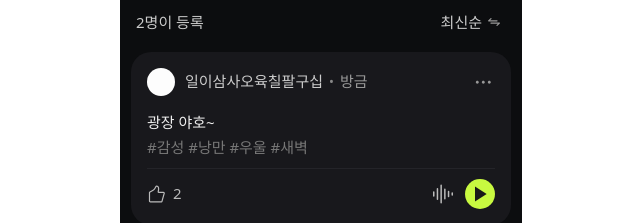
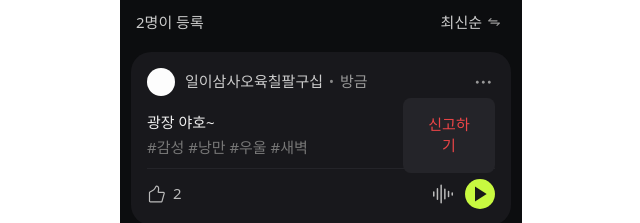
Before and after one commit to UMC10th-PLIMAP/plimap-web, a React (Vite) app: page /app/pins/1 in a window 1280 px wide. Both pictures are taken after a click on the button 802 px from the left and 391 px from the top of the page. Shown: the part 310-533 px from the top of the page, without its empty margins (319-959 px from the left). Built offline with nearby package versions, Linux system fonts and the light colour scheme; no server answers; a web font is replaced by a local one.

Commit message:
feat : 신고하기 컴포넌트 팝업 추가

```diff
--- a/src/features/pin/components/SongFeedCard.tsx
+++ b/src/features/pin/components/SongFeedCard.tsx
@@ -1,3 +1,5 @@
+import { useEffect, useRef, useState } from 'react';
+
 import type { PinFeedEntry } from '@/features/pin/types';
 import MoreIcon from '@/assets/icons/more.svg?react';
 import LikeIcon from '@/assets/icons/like.svg?react';
@@ -7,10 +9,26 @@ type SongFeedCardProps = {
   entry: PinFeedEntry;
   onToggleLike?: (entryId: string) => void;
   onPlay?: (entryId: string) => void;
-  onMore?: (entryId: string) => void;
+  onReport?: (entryId: string) => void;
 };
 
-export function SongFeedCard({ entry, onToggleLike, onPlay, onMore }: SongFeedCardProps) {
+export function SongFeedCard({ entry, onToggleLike, onPlay, onReport }: SongFeedCardProps) {
+  const [isMoreOpen, setIsMoreOpen] = useState(false);
+  const moreRef = useRef<HTMLDivElement>(null);
+
+  useEffect(() => {
+    if (!isMoreOpen) return;
+
+    const handleClickOutside = (event: MouseEvent) => {
+      if (!moreRef.current?.contains(event.target as Node)) {
+        setIsMoreOpen(false);
+      }
+    };
+
+    document.addEventListener('mousedown', handleClickOutside);
+    return () => document.removeEventListener('mousedown', handleClickOutside);
+  }, [isMoreOpen]);
+
   return (
     <article className="rounded-[20px] bg-pli-black-85 p-4">
       <header className="flex items-center gap-2.5">
@@ -26,17 +44,28 @@ export function SongFeedCard({ entry, onToggleLike, onPlay, onMore }: SongFeedCa
           <span className="body-15-m text-grayscale-500"> {entry.createdAtLabel} </span>
         </div>
 
+        <div ref={moreRef} className="relative">
           <button
             type="button"
             aria-label="더보기"
-          onClick={(event) => {
-            event.stopPropagation();
-            onMore?.(entry.id);
-          }}
-          className="flex size-6 shrink-0 items-center justify-center text-grayscale-500 cursor-pointer"
+            aria-expanded={isMoreOpen}
+            onClick={() => setIsMoreOpen((prev) => !prev)}
+            className="flex size-6  items-center justify-center text-grayscale-500 cursor-pointer"
           >
             <MoreIcon className="size-6" aria-hidden />
           </button>
+
+          {isMoreOpen && (
+            <div className="w-[92px] h-[53px] absolute right-0 top-full z-10 mt-1">
+              <SongFeedCardMore
+                onReport={() => {
+                  setIsMoreOpen(false);
+                  onReport?.(entry.id);
+                }}
+              />
+            </div>
+          )}
+        </div>
       </header>
 
       <div className="pt-4 pb-2.5">
--- a/src/pages/PinDetailPage.tsx
+++ b/src/pages/PinDetailPage.tsx
@@ -4,6 +4,7 @@ import { useNavigate, useParams } from 'react-router-dom';
 import { TopBar } from '@/components/ui/TopBar';
 
 import { SongFeedCard } from '@/features/pin/components/SongFeedCard';
+import { ReportModal } from '@/features/pin/components/ReportModal';
 
 import {
   MOCK_SONG_DETAIL_LOVE_ATTACK,
@@ -28,6 +29,7 @@ export default function PinDetailPage() {
   const [sort, setSort] = useState<PinSort>('latest');
   const [liked, setLiked] = useState(Boolean(pinDetail.liked));
   const [likeCount, setLikeCount] = useState(pinDetail.likeCount);
+  const [reportFeedId, setReportFeedId] = useState<string | null>(null);
 
   const sortedFeeds = useMemo(
     () =>
@@ -96,9 +98,16 @@ export default function PinDetailPage() {
 
       <div className="flex flex-col gap-4 px-[11px] pt-[17.5px] pb-[env(safe-area-inset-bottom)]">
         {sortedFeeds.map((feed) => (
-          <SongFeedCard key={feed.id} entry={feed} onToggleLike={() => {}} />
+          <SongFeedCard
+            key={feed.id}
+            entry={feed}
+            onToggleLike={() => {}}
+            onReport={setReportFeedId}
+          />
         ))}
       </div>
+
+      <ReportModal open={reportFeedId !== null} onClose={() => setReportFeedId(null)} />
     </div>
   );
 }
```
Lines whose indentation alone changed are shown as unchanged.
